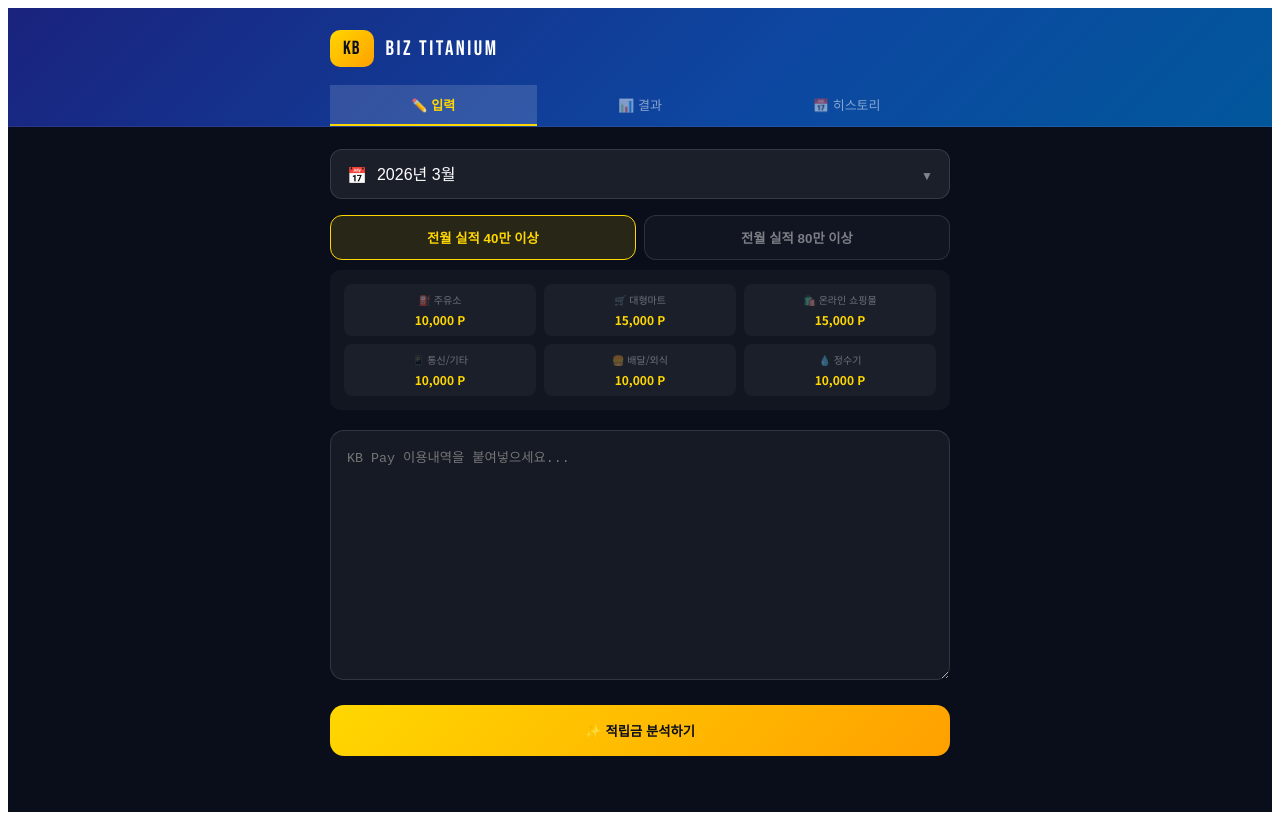
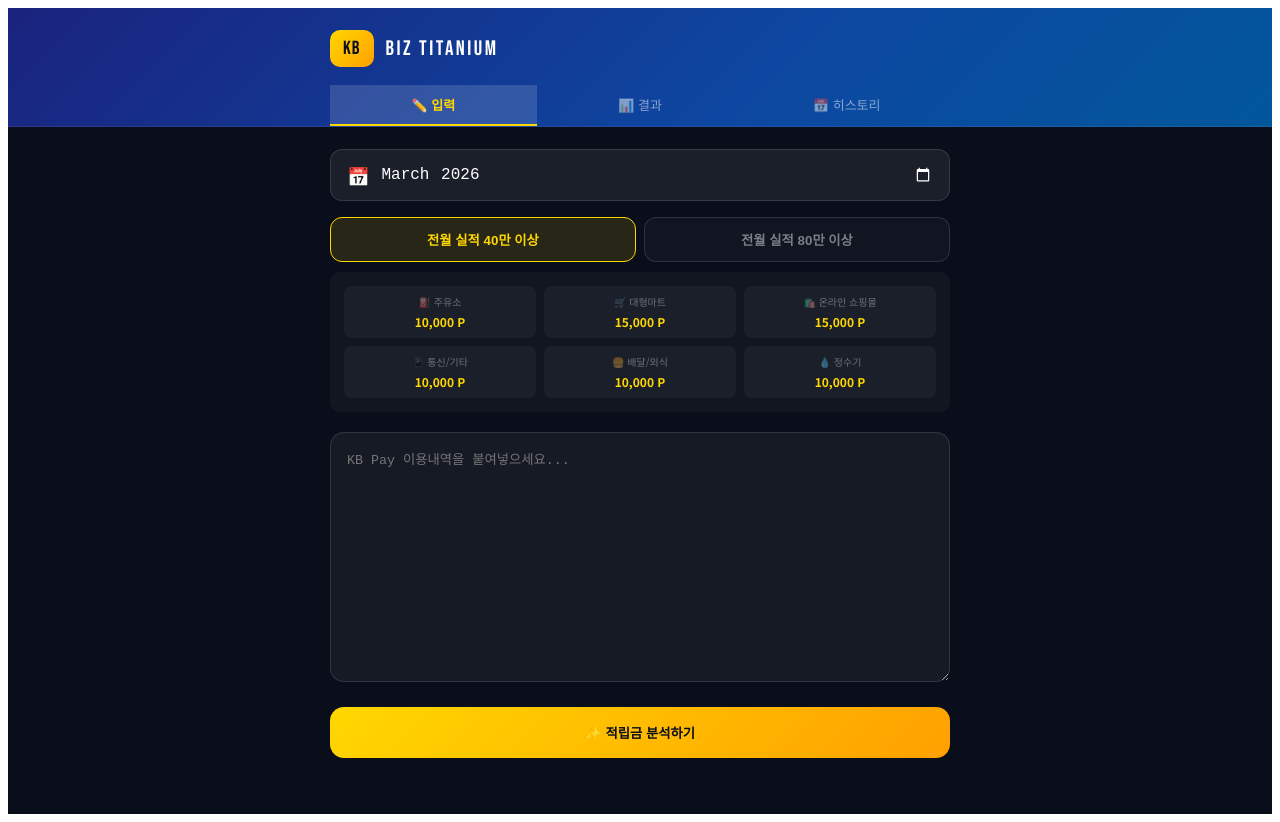
Before and after one commit to lipcoins/kb-calculator, a React (Vite) app: page / in a window 1280 px wide. Built offline with nearby package versions, Linux system fonts and the light colour scheme.

Commit message:
Update App.jsx

```diff
--- a/src/App.jsx
+++ b/src/App.jsx
@@ -1,7 +1,7 @@
 import { useState } from "react";
 import { PieChart, Pie, Cell, Tooltip, ResponsiveContainer, Legend, BarChart, Bar, XAxis, YAxis, CartesianGrid } from "recharts";
 
-// [원본 유지] 카테고리 정의
+// 1. 카테고리 정의 (순정 유지)
 const CATEGORIES = [
   { key: "gas",      label: "⛽ 주유소",       color: "#FF6B35" },
   { key: "mart",     label: "🛒 대형마트",      color: "#A78BFA" },
@@ -50,11 +50,9 @@
   const [textInput, setTextInput] = useState("");
   const [result, setResult] = useState(null);
   const [error, setError] = useState(null);
-  const [history, setHistory] = useState([]);
-  const [chartType, setChartType] = useState("pie");
   const [month, setMonth] = useState("2026-03");
 
-  // 🛠️ [무결성 튜닝] 실전 데이터 파싱 엔진
+  // 🛠️ [무결성 튜닝] 가맹점-포인트 역추적 엔진
   const analyze = () => {
     if (!textInput.trim()) return;
     setError(null);
@@ -64,25 +62,26 @@
     let foundAny = false;
 
     for (let i = 0; i < lines.length; i++) {
+      // "적립" 라인을 찾습니다.
       if (lines[i].includes("적립") && lines[i].includes("P")) {
         const amountMatch = lines[i].match(/([\d,]+)/);
         if (amountMatch) {
           const amount = parseInt(amountMatch[0].replace(/,/g, ""), 10);
 
-          let name = "가맹점명 확인불가";
-          // 위로 최대 10줄을 훑으며 가장 적합한 가맹점명을 찾습니다.
+          let name = "확인불가";
+          // 적립 라인 위로 1~10줄을 훑으며 가장 그럴싸한 가맹점명을 찾습니다.
           for (let j = 1; j <= 10; j++) {
             const cand = lines[i - j];
             if (!cand) continue;
-            // 날짜, 금액(원), 시간, 카드정보가 아닌 첫 번째 줄을 이름으로 채택
+            // 제외할 패턴들: 금액, 시간, 카드번호, 날짜
             if (!cand.includes("원") && !cand.includes(":") && !cand.includes("(") && !cand.match(/^\d{2}월\d{2}일/)) {
-              name = cand.trim();
+              name = cand.replace("KB Pay", "").trim();
               break;
             }
           }
           foundAny = true;
 
-          // 분류 로직 (주인님 맞춤형 키워드)
+          // 정밀 키워드 매칭
           if (["주유", "SK", "GS", "오일"].some(k => name.includes(k))) parsed.gas.push({ name, amount });
           else if (["이마트", "홈플러스", "롯데마트", "하나로", "식자재"].some(k => name.includes(k))) parsed.mart.push({ name, amount });
           else if (["G마켓", "옥션", "11번가", "인터파크", "온스타일", "SSG"].some(k => name.includes(k))) parsed.shopping.push({ name, amount });
@@ -95,7 +94,7 @@
     }
 
     if (!foundAny) {
-      setError("적립 내역이 분석되지 않았습니다. 복사한 내용을 확인해주세요.");
+      setError("적립 내역이 분석되지 않았습니다. 이용내역 전체를 복사했는지 확인해주세요.");
       return;
     }
 
@@ -109,10 +108,6 @@
     const limit = TIER_LIMITS[result.tier || "40"][key];
     return acc + (limit ? Math.min(sum, limit) : sum);
   }, 0) : 0;
-
-  const chartData = result ? CATEGORIES.filter(c => result.totals[c.key]?.sum > 0).map(c => ({
-    name: c.label, value: result.totals[c.key].sum, color: c.color,
-  })) : [];
 
   return (
     <div style={{ minHeight: "100vh", background: "#0a0e1a", fontFamily: "'Noto Sans KR', sans-serif", color: "#e8eaf6" }}>
@@ -136,16 +131,11 @@
       <div style={{ maxWidth: 620, margin: "0 auto", padding: "22px 16px 56px" }}>
         {mainTab === "input" && (
           <div>
-            {/* 🛠️ [복구] 달력 아이콘 + 월 선택 UI */}
-            <div style={{ marginBottom: 16, position: "relative" }}>
-              <div style={{ display: "flex", alignItems: "center", background: "rgba(255,255,255,0.07)", border: "1px solid rgba(255,255,255,0.12)", borderRadius: 12, padding: "12px 16px", cursor: "pointer" }}>
-                <span style={{ marginRight: 10 }}>📅</span>
-                <select value={month} onChange={e => setMonth(e.target.value)} style={{ flex: 1, background: "transparent", border: "none", color: "#fff", fontSize: 16, outline: "none", appearance: "none", fontWeight: 500 }}>
-                  <option value="2026-03" style={{ background: "#0a0e1a" }}>2026년 3월</option>
-                  <option value="2026-02" style={{ background: "#0a0e1a" }}>2026년 2월</option>
-                  <option value="2026-01" style={{ background: "#0a0e1a" }}>2026년 1월</option>
-                </select>
-                <span style={{ fontSize: 12, opacity: 0.5 }}>▼</span>
+            {/* 🛠️ [복구] 달력 아이콘 + 다크 모드 월 선택 UI */}
+            <div style={{ marginBottom: 16 }}>
+              <div style={{ position: "relative", background: "rgba(255,255,255,0.07)", border: "1px solid rgba(255,255,255,0.12)", borderRadius: 12, padding: "12px 16px", display: "flex", alignItems: "center" }}>
+                <span style={{ marginRight: 10, fontSize: 18 }}>📅</span>
+                <input type="month" value={month} onChange={e => setMonth(e.target.value)} style={{ flex: 1, background: "transparent", border: "none", color: "#fff", fontSize: 16, outline: "none", colorScheme: "dark" }} />
               </div>
             </div>
 
@@ -156,7 +146,7 @@
                 ))}
               </div>
 
-              {/* [수정] 한도 숫자 10,000 P 형식으로 정밀 표기 */}
+              {/* 🛠️ [수정] 한도 숫자 10,000 P 형식 표기 */}
               <div style={{ marginTop: 10, background: "rgba(255,255,255,0.03)", borderRadius: 10, padding: "14px", display: "grid", gridTemplateColumns: "1fr 1fr 1fr", gap: 8 }}>
                 {CATEGORIES.filter(c => c.key !== 'other').map(cat => (
                   <div key={cat.key} style={{ textAlign: "center", background: "rgba(255,255,255,0.04)", borderRadius: 8, padding: "8px" }}>
@@ -173,17 +163,18 @@
           </div>
         )}
 
+        {/* [순정 복구] RESULT TAB */}
         {mainTab === "result" && result && (
           <div>
             <div style={{ background: "linear-gradient(135deg, #1a237e, #0d47a1)", borderRadius: 18, padding: "24px", marginBottom: 20 }}>
               <div style={{ display: "flex", justifyContent: "space-between", alignItems: "center" }}>
                 <div>
                    <div style={{ fontSize: 11, opacity: 0.5 }}>{result.month} · {result.tier}만 실적 기준</div>
-                   <div style={{ fontFamily: "'Bebas Neue'", fontSize: 46, color: "#FFD700" }}>{effectiveGrand.toLocaleString()}<span style={{ fontSize: 22 }}>P</span></div>
+                   <div style={{ fontFamily: "'Bebas Neue'", fontSize: 50, color: "#FFD700" }}>{effectiveGrand.toLocaleString()}<span style={{ fontSize: 24 }}>P</span></div>
                 </div>
               </div>
             </div>
-            {/* ... 결과 상세 UI ... */}
+
             {CATEGORIES.map(cat => {
               const d = result.totals[cat.key];
               if (!d || d.sum === 0) return null;
@@ -192,10 +183,15 @@
                 <div key={cat.key} style={{ background: "rgba(255,255,255,0.04)", borderRadius: 14, padding: "16px", marginBottom: 12 }}>
                   <div style={{ display: "flex", justifyContent: "space-between", marginBottom: 10 }}>
                     <span style={{ fontWeight: 600 }}>{cat.label}</span>
-                    <span style={{ fontFamily: "'Bebas Neue'", fontSize: 22, color: d.sum > (limit || Infinity) ? "#ff8a80" : cat.color }}>{Math.min(d.sum, limit || Infinity).toLocaleString()}P</span>
+                    <span style={{ fontFamily: "'Bebas Neue'", fontSize: 24, color: d.sum > (limit || Infinity) ? "#ff7b72" : cat.color }}>{Math.min(d.sum, limit || Infinity).toLocaleString()}P</span>
                   </div>
+                  {limit && (
+                    <div style={{ height: 6, background: "rgba(255,255,255,0.1)", borderRadius: 3, overflow: "hidden", marginBottom: 10 }}>
+                      <div style={{ height: "100%", width: `${Math.min((d.sum/limit)*100, 100)}%`, background: d.sum > limit ? "#ff7b72" : cat.color }} />
+                    </div>
+                  )}
                   {d.items.map((it, i) => (
-                    <div key={i} style={{ display: "flex", justifyContent: "space-between", fontSize: 12, opacity: 0.5, marginTop: 8 }}>
+                    <div key={i} style={{ display: "flex", justifyContent: "space-between", fontSize: 12, opacity: 0.6, marginTop: 8 }}>
                       <span>{it.name}</span><span>{it.amount.toLocaleString()}P</span>
                     </div>
                   ))}
```
